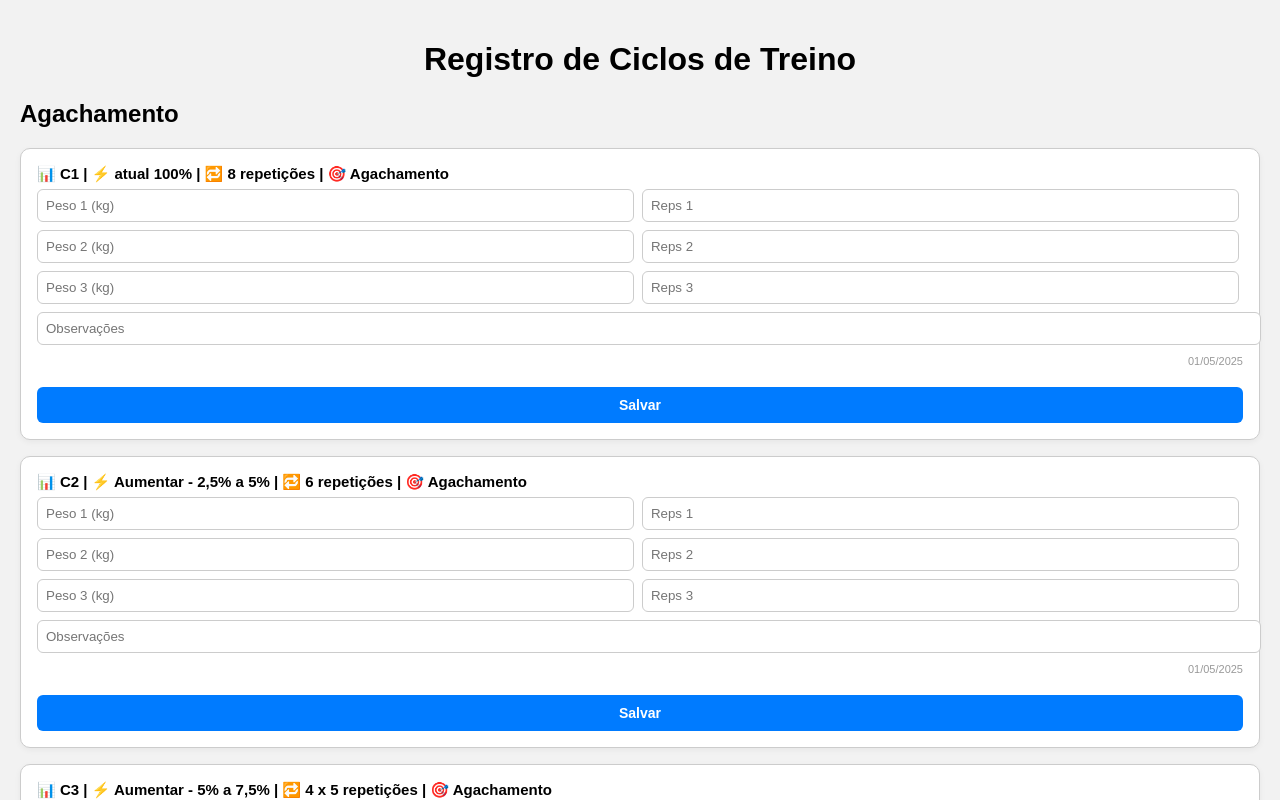
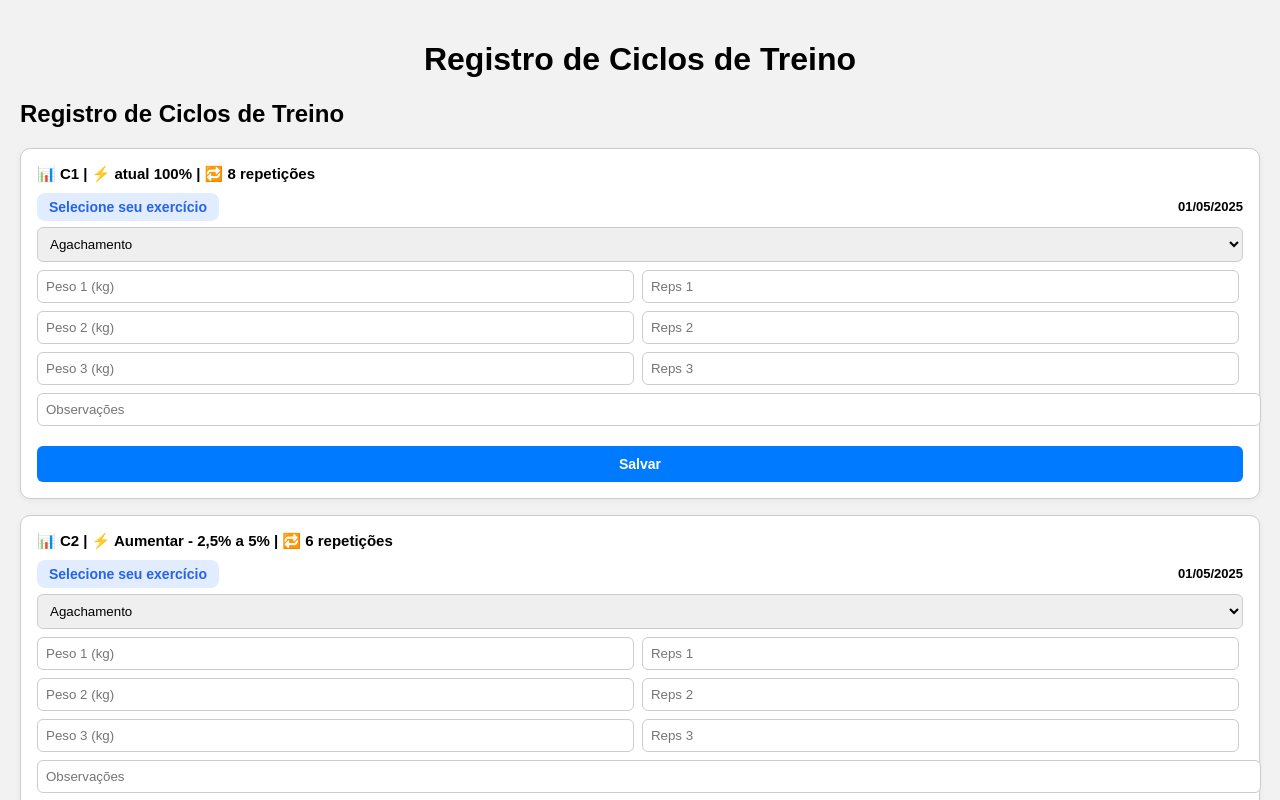
Before and after one commit to FabricioMartinhoEngeroff/GymWave-Strength, a React (Vite) app: page / in a window 1280 px wide. Shown: the top 800 px of the page. Built offline with nearby package versions, Linux system fonts and the light colour scheme.

Commit message:
Ajustado para colocar o exercicio no ciclo que gostaria e ajsutes nos campos tela principal.

```diff
--- a/src/App.tsx
+++ b/src/App.tsx
@@ -12,7 +12,6 @@ export default function App() {
     }, {} as DadosTreino)
   );
 
-  // 🔒 Evita salvar no primeiro render
   const isFirstRender = useRef(true);
 
   useEffect(() => {
@@ -20,27 +19,8 @@ export default function App() {
       isFirstRender.current = false;
       return;
     }
-    salvarDados(dados); // ✅ Só salva a partir da segunda renderização
+    salvarDados(dados);
   }, [dados]);
-
-  // Resto igual
-  const atualizarCampo = (
-    exercicio: string,
-    ciclo: string,
-    campo: string,
-    valor: string | string[]
-  ) => {
-    setDados((prev) => ({
-      ...prev,
-      [exercicio]: {
-        ...prev[exercicio],
-        [ciclo]: {
-          ...prev[exercicio]?.[ciclo],
-          [campo]: valor,
-        },
-      },
-    }));
-  };
 
   const exportarDados = () => {
     const blob = new Blob([JSON.stringify(dados, null, 2)], {
@@ -62,15 +42,10 @@ export default function App() {
     <div className="p-4 space-y-6">
       <h1 className="text-xl font-bold text-center">Registro de Ciclos de Treino</h1>
 
-      {EXERCICIOS.map((exercicio) => (
       <ExerciciosSection
-        key={exercicio}
-        exercicio={exercicio}
         dados={dados}
-        atualizar={atualizarCampo}
-        setDados={setDados} // 👈 adicione isso
+        setDados={setDados}
       />
-      ))}
 
       <div className="flex flex-col gap-3 mt-6 w-full max-w-md mx-auto">
         <button
--- a/src/components/CyclesCard.tsx
+++ b/src/components/CyclesCard.tsx
@@ -1,15 +1,17 @@
-import React, { useState } from "react";
+import React, { useState, useEffect } from "react";
+import { EXERCICIOS } from "../data/exercise";
 
+// Tipagem das props que o componente CicloCard recebe
 interface CicloCardProps {
   ciclo: string;
   percentual: string;
   reps: string;
-  objetivo: string;
   value?: {
     data?: string;
     pesos?: string[];
     reps?: string[];
     obs?: string;
+    exercicio?: string;
   };
   onChange?: (
     campo: "pesos" | "reps" | "obs",
@@ -29,45 +31,59 @@ export const CicloCard: React.FC<CicloCardProps> = ({
   ciclo,
   percentual,
   reps,
-  objetivo,
+  value,
   onSave,
 }) => {
   const dataAtual = new Date().toLocaleDateString("pt-BR");
+
+  // Estados para controlar os campos
   const [salvando, setSalvando] = useState(false);
-
-  // 👉 Estados internos por card
   const [pesos, setPesos] = useState<string[]>(["", "", ""]);
   const [repeticoes, setRepeticoes] = useState<string[]>(["", "", ""]);
   const [obs, setObs] = useState<string>("");
+  const [exercicioSelecionado, setExercicioSelecionado] = useState(EXERCICIOS[0]);
 
+  // Quando `value` muda (edição), preenche os campos com os valores salvos
+  useEffect(() => {
+    if (value) {
+      setPesos(value.pesos || ["", "", ""]);
+      setRepeticoes(value.reps || ["", "", ""]);
+      setObs(value.obs || "");
+      if (value.exercicio && EXERCICIOS.includes(value.exercicio)) {
+        setExercicioSelecionado(value.exercicio);
+      }
+    }
+  }, [value]);
+
+  // Função para atualizar arrays de pesos ou reps dinamicamente
   const handleArrayChange = (
     campo: "pesos" | "reps",
     index: number,
     valor: string
   ) => {
+    const atualizados = campo === "pesos" ? [...pesos] : [...repeticoes];
+    atualizados[index] = valor;
     if (campo === "pesos") {
-      const atualizados = [...pesos];
-      atualizados[index] = valor;
       setPesos(atualizados);
     } else {
-      const atualizados = [...repeticoes];
-      atualizados[index] = valor;
       setRepeticoes(atualizados);
     }
   };
 
+  // Função de salvar dados no localStorage
   const salvar = () => {
     const pesosLimpos = pesos.map((p) => p.trim());
     const repsLimpos = repeticoes.map((r) => r.trim());
     const obsLimpo = obs.trim();
 
+    const pesoTotal = pesosLimpos.reduce((acc, val) => acc + (parseFloat(val) || 0), 0);
     const isVazio =
-      pesosLimpos.every((p) => p === "") &&
+      pesoTotal === 0 &&
       repsLimpos.every((r) => r === "") &&
       obsLimpo === "";
 
     if (isVazio) {
-      console.warn("🚫 Registro ignorado: todos os campos estão vazios.");
+      alert("🚫 Preencha ao menos um peso, repetição ou observação.");
       return;
     }
 
@@ -76,17 +92,14 @@ export const CicloCard: React.FC<CicloCardProps> = ({
       pesos: pesosLimpos,
       reps: repsLimpos,
       obs: obsLimpo,
-      exercicio: objetivo,
+      exercicio: exercicioSelecionado,
     };
 
-    // Salvar no localStorage
     const dadosTreino = JSON.parse(localStorage.getItem("dadosTreino") || "{}");
-    const nomeExercicio = "Agachamento";
-    if (!dadosTreino[nomeExercicio]) dadosTreino[nomeExercicio] = {};
-    dadosTreino[nomeExercicio][ciclo] = novoRegistro;
+    if (!dadosTreino[exercicioSelecionado]) dadosTreino[exercicioSelecionado] = {};
+    dadosTreino[exercicioSelecionado][ciclo] = novoRegistro;
     localStorage.setItem("dadosTreino", JSON.stringify(dadosTreino));
 
-    // Limpa campos
     setPesos(["", "", ""]);
     setRepeticoes(["", "", ""]);
     setObs("");
@@ -96,7 +109,8 @@ export const CicloCard: React.FC<CicloCardProps> = ({
     onSave(novoRegistro);
   };
 
-  const cicloTitulo = `📊 ${ciclo} | ⚡ ${percentual} | 🔁 ${reps} | 🎯 ${objetivo}`;
+  // Título que exibe o ciclo, carga e repetições
+  const cicloTitulo = `📊 ${ciclo} | ⚡ ${percentual} | 🔁 ${reps}`;
 
   return (
     <div
@@ -109,10 +123,64 @@ export const CicloCard: React.FC<CicloCardProps> = ({
         boxShadow: "0 2px 6px rgba(0,0,0,0.05)",
       }}
     >
-      <div style={{ fontWeight: "bold", fontSize: "15px", marginBottom: "6px" }}>
+      {/* Título do ciclo */}
+      <div style={{ fontWeight: "bold", fontSize: "15px", marginBottom: "10px" }}>
         {cicloTitulo}
       </div>
 
+      {/* Linha com botão "Selecione seu exercício" e data ao lado */}
+      <div
+        style={{
+          display: "flex",
+          justifyContent: "space-between",
+          alignItems: "center",
+          marginBottom: "6px",
+        }}
+      >
+        <div
+          style={{
+            fontWeight: "bold",
+            fontSize: "14px",
+            backgroundColor: "rgba(59, 130, 246, 0.15)",
+            color: "#2563eb",
+            padding: "6px 12px",
+            borderRadius: "8px",
+            display: "inline-block",
+          }}
+        >
+          Selecione seu exercício
+        </div>
+        <div
+          style={{
+            fontWeight: "bold",
+            fontSize: "13px",
+            color: "#000",
+          }}
+        >
+          {dataAtual}
+        </div>
+      </div>
+
+      {/* Select de exercícios */}
+      <select
+        value={exercicioSelecionado}
+        onChange={(e) => setExercicioSelecionado(e.target.value)}
+        style={{
+          width: "100%",
+          padding: "8px",
+          borderRadius: "6px",
+          border: "1px solid #ccc",
+          marginBottom: "8px", // 🔼 campo mais próximo da observação
+        }}
+      >
+        {EXERCICIOS.map((ex) => (
+          <option key={ex} value={ex}>
+            {ex}
+          </option>
+        ))}
+      </select>
+
+      {/* Campos de entrada de pesos e repetições */}
       {Array.from({ length: 3 }).map((_, i) => (
         <div key={i} style={{ display: "flex", gap: "8px", marginBottom: "8px" }}>
           <input
@@ -142,6 +210,7 @@ export const CicloCard: React.FC<CicloCardProps> = ({
         </div>
       ))}
 
+      {/* Campo de observações */}
       <input
         type="text"
         placeholder="Observações"
@@ -156,10 +225,7 @@ export const CicloCard: React.FC<CicloCardProps> = ({
         }}
       />
 
-      <div style={{ fontSize: "11px", textAlign: "right", color: "#999", marginBottom: "10px" }}>
-        {dataAtual}
-      </div>
-
+      {/* Botão de salvar */}
       <button
         onClick={salvar}
         style={{
--- a/src/components/ExerciseSection.tsx
+++ b/src/components/ExerciseSection.tsx
@@ -4,25 +4,15 @@ import { DadosTreino } from "../types/TrainingData";
 import { CicloCard } from "./CyclesCard";
 import { salvarDados } from "../utils/storage";
 
-interface ExerciciosSectionProps {
-  exercicio: string;
+export interface ExerciciosSectionProps {
   dados: DadosTreino;
-  atualizar: (
-    exercicio: string,
-    ciclo: string,
-    campo: "pesos" | "reps" | "obs",
-    valor: string,
-    index?: number
-  ) => void;
   setDados: React.Dispatch<React.SetStateAction<DadosTreino>>;
 }
 
 const ExerciciosSection: React.FC<ExerciciosSectionProps> = ({
-  exercicio,
-  dados,
-  atualizar,
   setDados,
 }) => {
+
   const salvarNoLocalStorage = (
     ciclo: string,
     registroSalvo: {
@@ -36,8 +26,8 @@ const ExerciciosSection: React.FC<ExerciciosSectionProps> = ({
     setDados((prev) => {
       const atualizados = {
         ...prev,
-        [exercicio]: {
-          ...prev[exercicio],
+        [registroSalvo.exercicio]: {
+          ...prev[registroSalvo.exercicio],
           [ciclo]: registroSalvo,
         },
       };
@@ -48,19 +38,16 @@ const ExerciciosSection: React.FC<ExerciciosSectionProps> = ({
 
   return (
     <div className="bg-white p-4 rounded-xl shadow space-y-2">
-      <h2 className="text-lg font-semibold text-center">{exercicio}</h2>
+      <h2 className="text-lg font-semibold text-center">
+        Registro de Ciclos de Treino
+      </h2>
 
-      {CICLOS.map(({ id, percentual, reps}: CicloInfo) => (
+      {CICLOS.map(({ id, percentual, reps }: CicloInfo) => (
         <CicloCard
           key={id}
           ciclo={id}
           percentual={percentual}
           reps={reps}
-          objetivo={exercicio}
-          value={dados[exercicio]?.[id] || {}}
-          onChange={(campo, valor, index) =>
-            atualizar(exercicio, id, campo, valor, index)
-          }
           onSave={(registroSalvo) => salvarNoLocalStorage(id, registroSalvo)}
         />
       ))}
--- a/src/data/exercise.ts
+++ b/src/data/exercise.ts
@@ -2,5 +2,7 @@ export const EXERCICIOS = [
     "Agachamento",
     "Levanto Terra",
     "Supino com alteres",
-    "Remada Curvada"
+    "Remada Curvada",
+    "Stiff",
+    "Elevação Pelvica"
   ];
--- a/src/pages/Graphics.tsx
+++ b/src/pages/Graphics.tsx
@@ -121,27 +121,33 @@ export default function Graphics() {
   }, []);
 
   return (
-    <div style={{
-      width: "100%",
-      maxWidth: "960px",
-      margin: "0 auto",
+    <div style={{ width: "100%", maxWidth: "960px", margin: "0 auto", padding: "20px" }}>
+      {Object.entries(
+        dados.reduce((acc, item) => {
+          if (!acc[item.exercicio]) acc[item.exercicio] = [];
+          acc[item.exercicio].push(item);
+          return acc;
+        }, {} as Record<string, LinhaGrafico[]>)
+      ).map(([exercicio, dadosExercicio]) => (
+        <div
+          key={exercicio}
+          style={{
+            marginBottom: "40px",
+            background: "#fff",
             padding: "20px",
-      background: "#fff",
             borderRadius: "12px",
             boxShadow: "0 2px 8px rgba(0,0,0,0.08)",
-      border: "1px solid #e5e7eb"
-    }}>
-      <h2 style={{
-        textAlign: "center",
-        fontSize: "20px",
-        marginBottom: "16px",
-        fontWeight: "bold"
-      }}>📈 Evolução de Carga e Volume</h2>
+            border: "1px solid #e5e7eb",
+          }}
+        >
+          <h2 style={{ textAlign: "center", fontSize: "20px", marginBottom: "16px", fontWeight: "bold" }}>
+            📈 Evolução de Carga e Volume — {exercicio}
+          </h2>
 
           <div style={{ width: "100%", height: isMobile ? 300 : 500 }}>
             <ResponsiveContainer>
               <ComposedChart
-            data={dados}
+                data={dadosExercicio}
                 margin={{ top: 20, right: isMobile ? 10 : 40, left: isMobile ? 10 : 40, bottom: 60 }}
               >
                 <CartesianGrid strokeDasharray="3 3" />
@@ -179,5 +185,7 @@ export default function Graphics() {
             </ResponsiveContainer>
           </div>
         </div>
+      ))}
+    </div>
   );
 }
```
Lines whose indentation alone changed are shown as unchanged.
